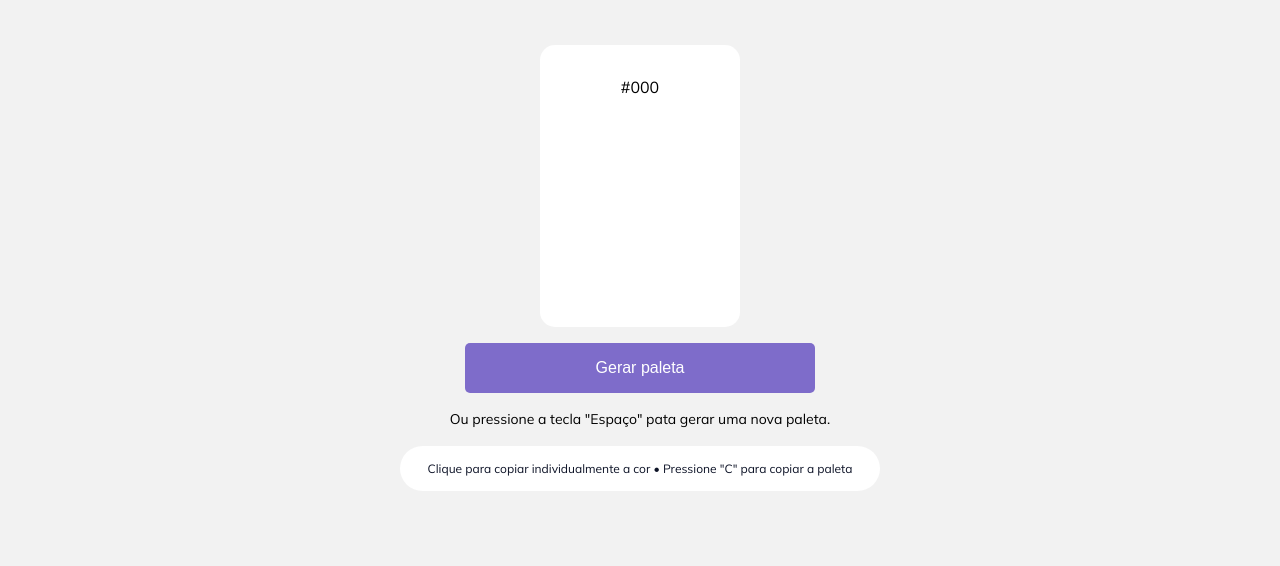
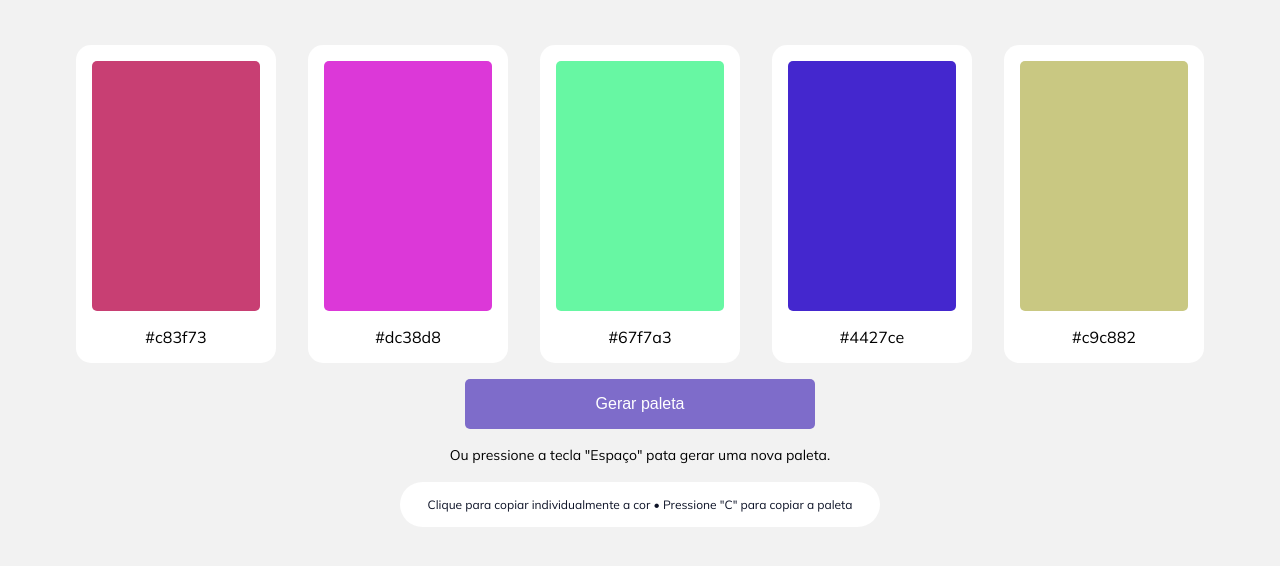
Before and after one commit to samaraneves/palette-color-picker, a plain HTML site: page index.html in a window 1280 px wide. Both pictures are taken after a click on the button "Gerar paleta". Shown: the part 78-644 px from the top of the page. Drawn offline with Linux system fonts and the light colour scheme.

Commit message:
feat: criar paleta

```diff
--- a/app/app.js
+++ b/app/app.js
@@ -1,15 +1,19 @@
 import { elementCard } from './utils/element.js'
+import { Palette } from './utils/palette.js'
 
 const paletteArea = document.querySelector('.generator__section')
 
-const array = ['#000', '#000', '#000', '#000', '#000']
+const pallette = new Palette()
+
+const colors = pallette.createPalette()
+
+const elements = colors.map(item => elementCard(item)).join('')
+
+window.onload = paletteArea.innerHTML = elements;
+
 document
     .querySelector('#generator__palette__button')
     .addEventListener('click', () => {
-    let element = ''
-    array.forEach((value) => {
-        element = elementCard(value)
-    })
-    paletteArea.innerHTML = element
 
+    paletteArea.innerHTML = elements
 })
--- a/app/utils/element.js
+++ b/app/utils/element.js
@@ -1,9 +1,9 @@
 export const elementCard = color => {
     const element = `
         <div class='card'>
-            <div class='card__background' style='background-color: #${color}'><div>
+            <div class='card__background' style='background-color: ${color}'></div>
             <p class='card__hexadecimal'>${color}</p>
-        <div>
+        </div>
     `
     return element
 }
--- /dev/null
+++ b/app/utils/palette.js
@@ -0,0 +1,14 @@
+export class Palette {
+
+    constructor() {
+        this._palette = new Array(5)
+    }
+
+    _newColor() {
+        return `#${Math.floor(Math.random()*16777215).toString(16)}`
+    }
+
+    createPalette() {
+    return this._palette.fill(null).map((_) => this._newColor())
+    }
+}
--- a/styles/index.css
+++ b/styles/index.css
@@ -74,7 +74,7 @@ body {
     width: 100%;
     text-align: center;
     margin: 0;
-    padding: 1rem 0;
+    padding: 1rem 0 0;
 }
 
 .card__background {
```
